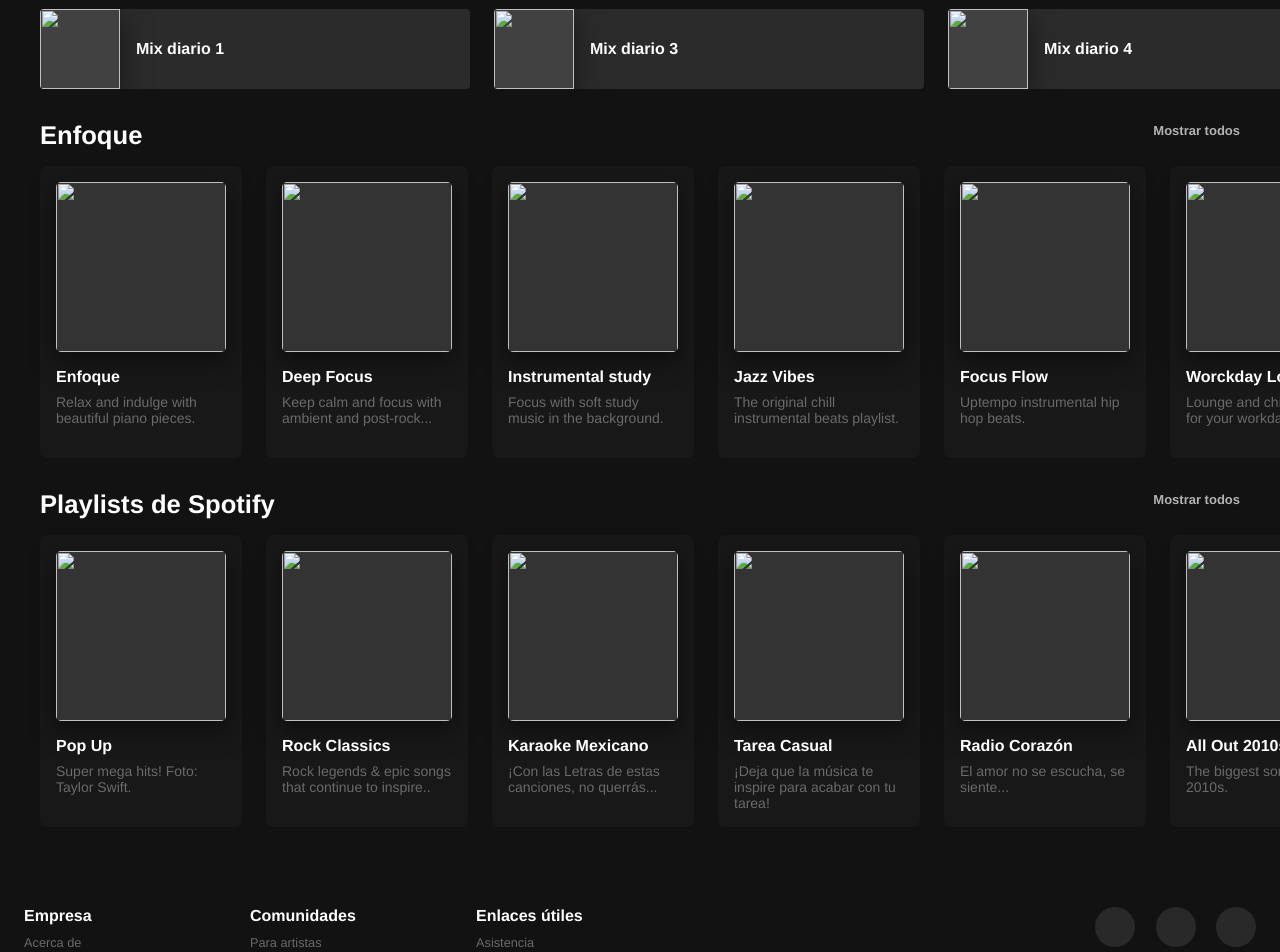
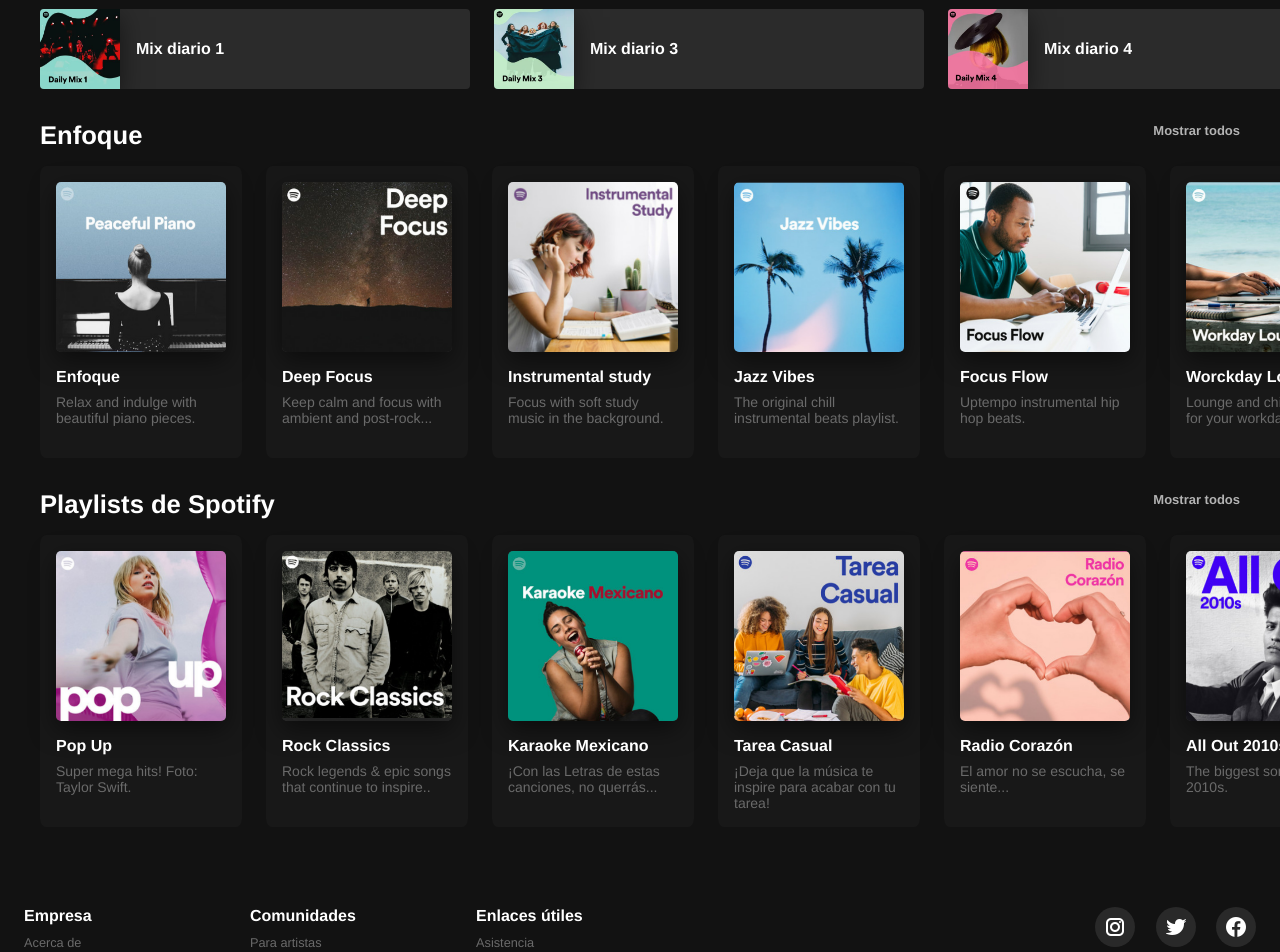
Before and after one commit to B-mtz/Maquetado_Spotify, a plain HTML site: page home.html in a window 1280 px wide. Shown: the part 164-1116 px from the top of the page. Drawn offline with Linux system fonts and the light colour scheme; the site is published under a folder, as on GitHub Pages, so addresses that start at the root find nothing.

Commit message:
correcciones de links /

```diff
--- a/home.html
+++ b/home.html
@@ -21,7 +21,7 @@
                     <div class="tarjeta-horizontal">
                         <div class="contenedor-tarjeta">
                             <div class="img-horizontal">
-                                <img class="img-propiedades" src="/assets/mosaico-1.jpeg" alt="">
+                                <img class="img-propiedades" src="assets/mosaico-1.jpeg" alt="">
                             </div>
                             <div class="info">
                                 <div class="cont-titulo">
@@ -46,7 +46,7 @@
                     <div class="tarjeta-horizontal">
                         <div class="contenedor-tarjeta">
                             <div class="img-horizontal">
-                                <img class="img-propiedades" src="/assets/Daily Mix 2.png" alt="">
+                                <img class="img-propiedades" src="assets/Daily Mix 2.png" alt="">
                             </div>
                             <div class="info">
                                 <div class="cont-titulo">
@@ -67,7 +67,7 @@
                     <div class="tarjeta-horizontal">
                         <div class="contenedor-tarjeta">
                             <div class="img-horizontal">
-                                <img class="img-propiedades" src="/assets/like.png" alt="">
+                                <img class="img-propiedades" src="assets/like.png" alt="">
                             </div>
                             <div class="info">
                                 <div class="cont-titulo">
@@ -88,7 +88,7 @@
                     <div class="tarjeta-horizontal">
                         <div class="contenedor-tarjeta">
                             <div class="img-horizontal">
-                                <img class="img-propiedades" src="/assets/Daily Mix 1.png" alt="">
+                                <img class="img-propiedades" src="assets/Daily Mix 1.png" alt="">
                             </div>
                             <div class="info">
                                 <div class="cont-titulo">
@@ -109,7 +109,7 @@
                     <div class="tarjeta-horizontal">
                         <div class="contenedor-tarjeta">
                             <div class="img-horizontal">
-                                <img class="img-propiedades" src="/assets/Daily Mix 3.png" alt="">
+                                <img class="img-propiedades" src="assets/Daily Mix 3.png" alt="">
                             </div>
                             <div class="info">
                                 <div class="cont-titulo">
@@ -130,7 +130,7 @@
                     <div class="tarjeta-horizontal">
                         <div class="contenedor-tarjeta">
                             <div class="img-horizontal">
-                                <img class="img-propiedades" src="/assets/Daily Mix 4.png" alt="">
+                                <img class="img-propiedades" src="assets/Daily Mix 4.png" alt="">
                             </div>
                             <div class="info">
                                 <div class="cont-titulo">
@@ -166,7 +166,7 @@
                         <div class="contenido">
                             <div class="imagen-enfoque">
                                 <div class="img-enf">
-                                    <img class="imga" src="/assets/enfoque/1.png" alt="">
+                                    <img class="imga" src="assets/enfoque/1.png" alt="">
                                 </div>
                             </div>
                             <div class="descripcion-enfoque">
@@ -185,7 +185,7 @@
                         <div class="contenido">
                             <div class="imagen-enfoque">
                                 <div class="img-enf">
-                                    <img class="imga" src="/assets/enfoque/2.png" alt="">
+                                    <img class="imga" src="assets/enfoque/2.png" alt="">
                                 </div>
                             </div>
                             <div class="descripcion-enfoque">
@@ -204,7 +204,7 @@
                         <div class="contenido">
                             <div class="imagen-enfoque">
                                 <div class="img-enf">
-                                    <img class="imga" src="/assets/enfoque/3.png" alt="">
+                                    <img class="imga" src="assets/enfoque/3.png" alt="">
                                 </div>
                             </div>
                             <div class="descripcion-enfoque">
@@ -223,7 +223,7 @@
                         <div class="contenido">
                             <div class="imagen-enfoque">
                                 <div class="img-enf">
-                                    <img class="imga" src="/assets/enfoque/4.png" alt="">
+                                    <img class="imga" src="assets/enfoque/4.png" alt="">
                                 </div>
                             </div>
                             <div class="descripcion-enfoque">
@@ -242,7 +242,7 @@
                         <div class="contenido">
                             <div class="imagen-enfoque">
                                 <div class="img-enf">
-                                    <img class="imga" src="/assets/enfoque/5.png" alt="">
+                                    <img class="imga" src="assets/enfoque/5.png" alt="">
                                 </div>
                             </div>
                             <div class="descripcion-enfoque">
@@ -261,7 +261,7 @@
                         <div class="contenido">
                             <div class="imagen-enfoque">
                                 <div class="img-enf">
-                                    <img class="imga" src="/assets/enfoque/6.png" alt="">
+                                    <img class="imga" src="assets/enfoque/6.png" alt="">
                                 </div>
                             </div>
                             <div class="descripcion-enfoque">
@@ -294,7 +294,7 @@
                         <div class="contenido">
                             <div class="imagen-enfoque">
                                 <div class="img-enf">
-                                    <img class="imga" src="/assets/playlist/l1.png" alt="">
+                                    <img class="imga" src="assets/playlist/l1.png" alt="">
                                 </div>
                             </div>
                             <div class="descripcion-enfoque">
@@ -313,7 +313,7 @@
                         <div class="contenido">
                             <div class="imagen-enfoque">
                                 <div class="img-enf">
-                                    <img class="imga" src="/assets/playlist/l2.png" alt="">
+                                    <img class="imga" src="assets/playlist/l2.png" alt="">
                                 </div>
                             </div>
                             <div class="descripcion-enfoque">
@@ -332,7 +332,7 @@
                         <div class="contenido">
                             <div class="imagen-enfoque">
                                 <div class="img-enf">
-                                    <img class="imga" src="/assets/playlist/l3.png" alt="">
+                                    <img class="imga" src="assets/playlist/l3.png" alt="">
                                 </div>
                             </div>
                             <div class="descripcion-enfoque">
@@ -351,7 +351,7 @@
                         <div class="contenido">
                             <div class="imagen-enfoque">
                                 <div class="img-enf">
-                                    <img class="imga" src="/assets/playlist/l4.png" alt="">
+                                    <img class="imga" src="assets/playlist/l4.png" alt="">
                                 </div>
                             </div>
                             <div class="descripcion-enfoque">
@@ -370,7 +370,7 @@
                         <div class="contenido">
                             <div class="imagen-enfoque">
                                 <div class="img-enf">
-                                    <img class="imga" src="/assets/playlist/l5.png" alt="">
+                                    <img class="imga" src="assets/playlist/l5.png" alt="">
                                 </div>
                             </div>
                             <div class="descripcion-enfoque">
@@ -389,7 +389,7 @@
                         <div class="contenido">
                             <div class="imagen-enfoque">
                                 <div class="img-enf">
-                                    <img class="imga" src="/assets/playlist/l6.png" alt="">
+                                    <img class="imga" src="assets/playlist/l6.png" alt="">
                                 </div>
                             </div>
                             <div class="descripcion-enfoque">
@@ -463,17 +463,17 @@
                 <div class="footer-redes">
                     <div class="instagram">
                         <a class="insta" href="">
-                            <img src="/assets/insta.png" alt="">
+                            <img src="assets/insta.png" alt="">
                         </a>
                     </div>
                     <div class="instagram">
                         <a class="insta" href="">
-                            <img src="/assets/twi.png" alt="">
+                            <img src="assets/twi.png" alt="">
                         </a>
                     </div>
                     <div class="facebook">
                         <a class="insta" href="">
-                            <img src="/assets/face.png" alt="">
+                            <img src="assets/face.png" alt="">
                         </a>
                     </div>
                 </div>
```
Also changed, not shown: index.html (+2 -2 lines).
